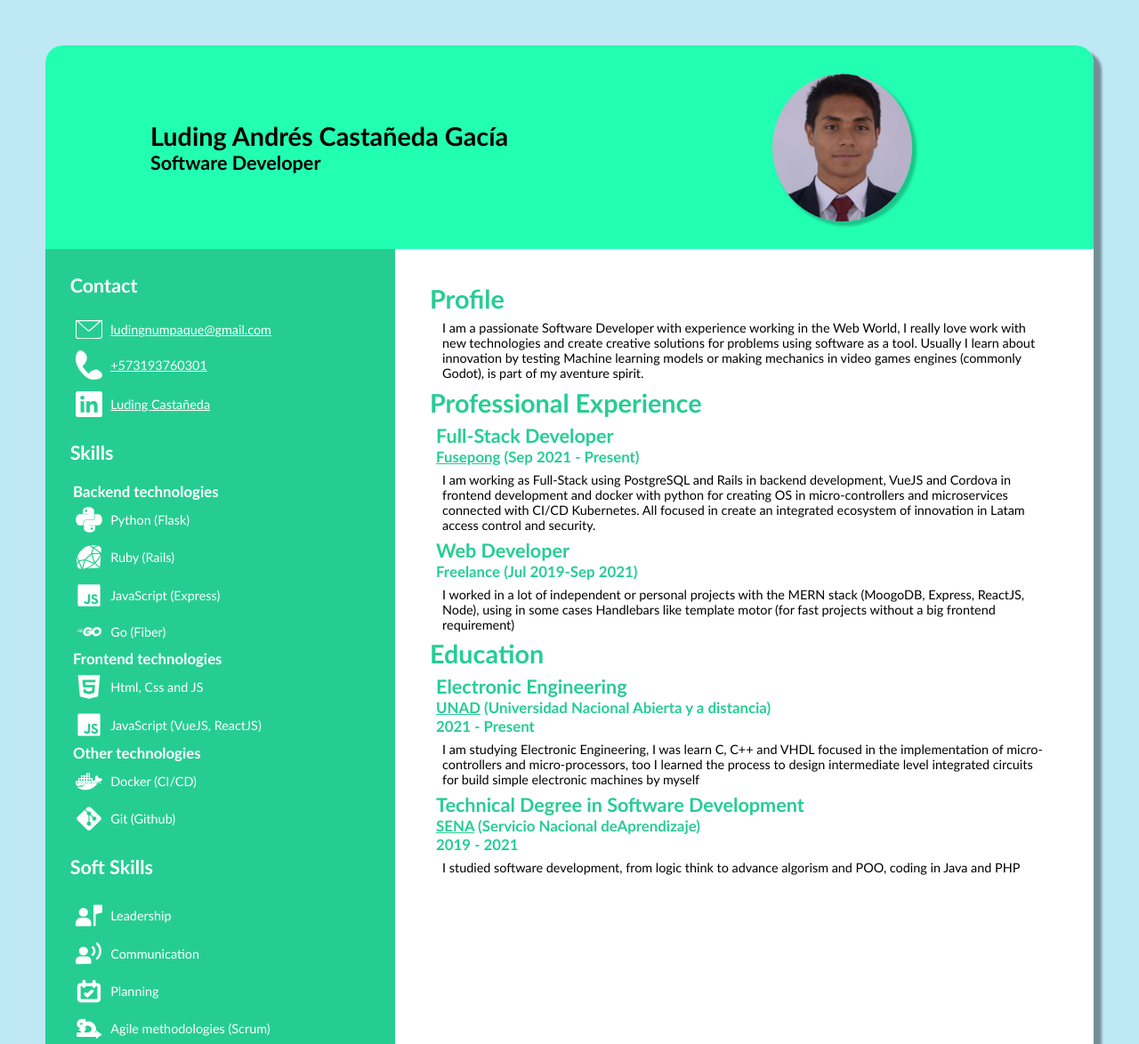
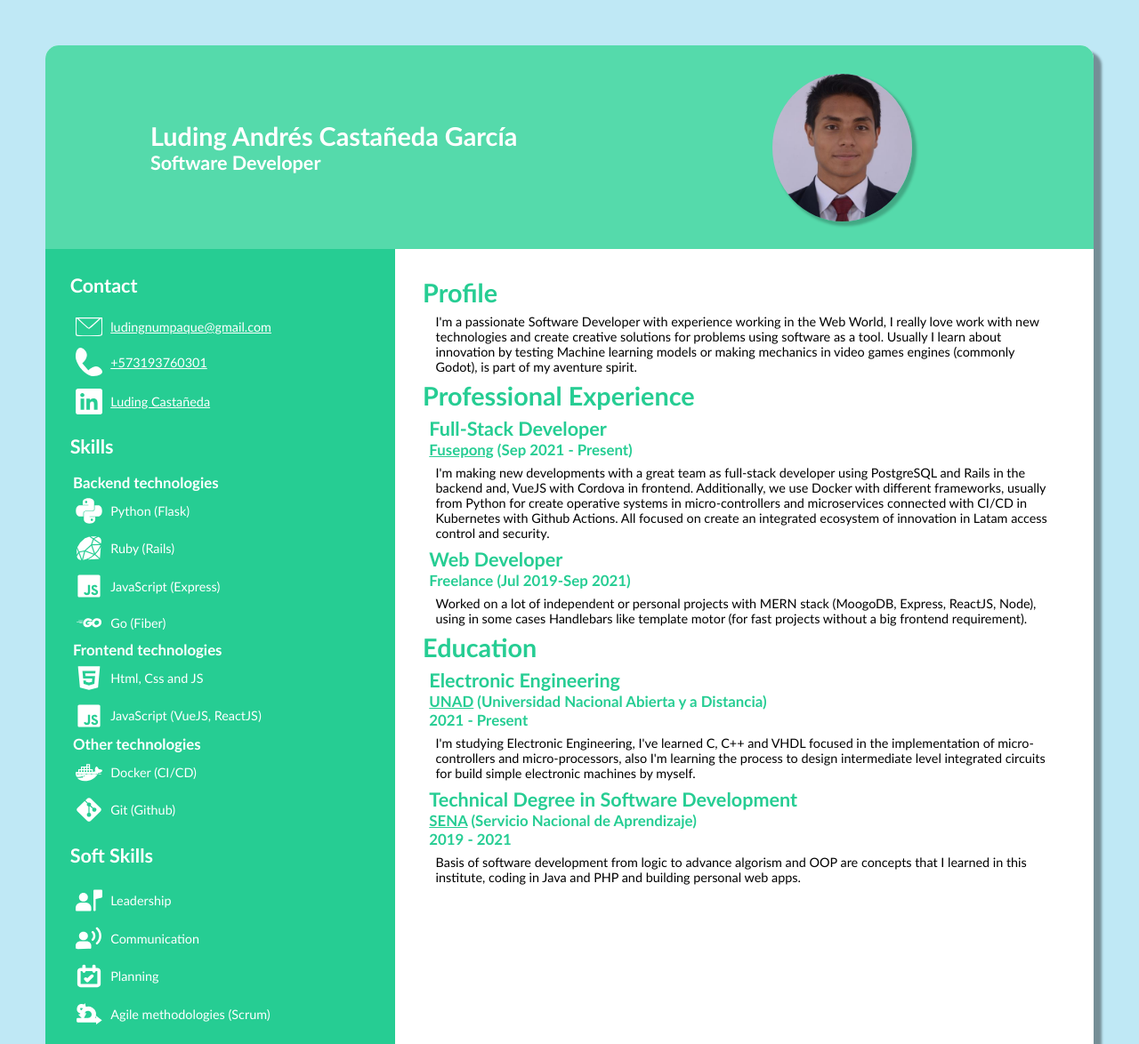
Before and after one commit to LudSkywalker/cv, a plain HTML site: page index.html in a window 1280 px wide. Shown: the top 1174 px of the page at 89% size. Drawn offline with Linux system fonts and the light colour scheme.

Commit message:
Fixed Text and added references

```diff
--- a/index.html
+++ b/index.html
@@ -2,29 +2,23 @@
 <html lang="en">
 
 <head>
-    <meta charset="UTF-8">
-    <meta name="viewport" content="width=device-width, initial-scale=1.0">
+    <meta charset="UTF-8" />
+    <meta name="viewport" content="width=device-width, initial-scale=1.0" />
     <title>Curriculum Vitae</title>
-    <link rel="stylesheet" href="style.css">
+    <link rel="stylesheet" href="style.css" />
 </head>
 
 <body>
     <div class="page">
         <header>
             <div class="title">
-                <h1>
-                    Luding Andrés Castañeda Gacía
-                </h1>
-                <h2>
-                    Software Developer
-                </h2>
+                <h1>Luding Andrés Castañeda García</h1>
+                <h2>Software Developer</h2>
             </div>
-            <img src="src/photo.jpg" alt="" class="photo">
+            <img src="src/photo.jpg" alt="" class="photo" />
         </header>
         <aside>
-            <h1>
-                Contact
-            </h1>
+            <h1>Contact</h1>
             <div class="content">
                 <div>
                     <p>
@@ -44,19 +38,14 @@
                 <div>
                     <p>
                         <img src="src/linkedIn.svg" alt="" class="icon" />
-                        <a href="https://www.linkedin.com/in/ludskywalker/" target="_blank">Luding
-                            Castañeda</a>
+                        <a href="https://www.linkedin.com/in/ludskywalker/" target="_blank">Luding Castañeda</a>
                     </p>
                 </div>
             </div>
 
-            <h1>
-                Skills
-            </h1>
+            <h1>Skills</h1>
             <div class="content">
-                <h3>
-                    Backend technologies
-                </h3>
+                <h3>Backend technologies</h3>
                 <div>
                     <p>
                         <img src="src/python.svg" alt="" class="icon" />
@@ -81,9 +70,7 @@
                         Go (Fiber)
                     </p>
                 </div>
-                <h3>
-                    Frontend technologies
-                </h3>
+                <h3>Frontend technologies</h3>
                 <div>
                     <p>
                         <img src="src/html.svg" alt="" class="icon" />
@@ -96,9 +83,7 @@
                         JavaScript (VueJS, ReactJS)
                     </p>
                 </div>
-                <h3>
-                    Other technologies
-                </h3>
+                <h3>Other technologies</h3>
                 <div>
                     <p>
                         <img src="src/docker.svg" alt="" class="icon" />
@@ -112,9 +97,7 @@
                     </p>
                 </div>
             </div>
-            <h1>
-                Soft Skills
-            </h1>
+            <h1>Soft Skills</h1>
             <div class="content">
                 <div>
                     <p>
@@ -140,84 +123,78 @@
                         Agile methodologies (Scrum)
                     </p>
                 </div>
+            </div>
+            <h1>References</h1>
 
+            <div class="content">
+                <h3>Wilson Montoya (CTO of Fusepong)</h3>
+                <p>+57 316 3993077</p>
+                <p>wilson.montoya@fusepong.com</p>
             </div>
         </aside>
 
         <main>
-            <h1>
-                Profile
-            </h1>
+            <h1>Profile</h1>
             <p>
-                I am a passionate Software Developer with experience working in the Web World, I really love work with
-                new technologies and create creative solutions for problems using software as a tool. Usually I learn
-                about innovation by testing Machine learning models or making mechanics in video games
-                engines (commonly Godot),
-                is part of my aventure spirit.
+                I'm a passionate Software Developer with experience working
+                in the Web World, I really love work with new technologies
+                and create creative solutions for problems using software as
+                a tool. Usually I learn about innovation by testing Machine
+                learning models or making mechanics in video games engines
+                (commonly Godot), is part of my aventure spirit.
             </p>
-            <h1>
-                Professional Experience
-            </h1>
-            <h2>
-                Full-Stack Developer
-            </h2>
+            <h1>Professional Experience</h1>
+            <h2>Full-Stack Developer</h2>
             <h3>
-                <a href="https://fuseaccess.com/" target="_blank">Fusepong</a> (Sep 2021 - Present)
+                <a href="https://fuseaccess.com/" target="_blank">Fusepong</a>
+                (Sep 2021 - Present)
             </h3>
             <p>
-                I am working as Full-Stack using PostgreSQL and Rails in backend development, VueJS and Cordova in
-                frontend development and docker with python for creating OS in micro-controllers and microservices
-                connected with CI/CD Kubernetes.
-                All focused in create an integrated ecosystem of innovation in Latam access control and security.
+                I'm making new developments with a great team as full-stack
+                developer using PostgreSQL and Rails in the backend and,
+                VueJS with Cordova in frontend. Additionally, we use Docker with
+                different frameworks, usually from Python for create
+                operative systems in micro-controllers and microservices
+                connected with CI/CD in Kubernetes with Github Actions. All
+                focused on create an integrated ecosystem of innovation in
+                Latam access control and security.
             </p>
-            <h2>
-                Web Developer
-            </h2>
-            <h3>
-                Freelance (Jul 2019-Sep 2021)
-            </h3>
+            <h2>Web Developer</h2>
+            <h3>Freelance (Jul 2019-Sep 2021)</h3>
             <p>
-                I worked in a lot of independent or personal projects with the MERN stack (MoogoDB, Express,
-                ReactJS, Node), using in some cases Handlebars like template motor (for fast projects without a big
-                frontend requirement)
-
+                Worked on a lot of independent or personal projects with
+                MERN stack (MoogoDB, Express, ReactJS, Node), using in some
+                cases Handlebars like template motor (for fast projects
+                without a big frontend requirement).
             </p>
 
-            <h1>
-                Education
-            </h1>
-            <h2>
-                Electronic Engineering
-            </h2>
+            <h1>Education</h1>
+            <h2>Electronic Engineering</h2>
             <h3>
-                <a href="https://www.unad.edu.co" target="_blank">UNAD</a> (Universidad Nacional Abierta y a distancia)
+                <a href="https://www.unad.edu.co" target="_blank">UNAD</a>
+                (Universidad Nacional Abierta y a Distancia)
             </h3>
-            <h3>
-                2021 - Present
-            </h3>
+            <h3>2021 - Present</h3>
             <p>
-                I am studying Electronic Engineering, I was learn C, C++ and VHDL focused in the implementation of
-                micro-controllers
-                and micro-processors, too I learned the process to design intermediate level integrated circuits for
-                build
-                simple electronic machines by myself
+                I'm studying Electronic Engineering, I've learned C, C++ and
+                VHDL focused in the implementation of micro-controllers and
+                micro-processors, also I'm learning the process to design
+                intermediate level integrated circuits for build simple
+                electronic machines by myself.
             </p>
-            <h2>
-                Technical Degree in Software Development
-            </h2>
+            <h2>Technical Degree in Software Development</h2>
             <h3>
                 <a href="https://www.sena.edu.co/es-co/Paginas/default.aspx" target="_blank">SENA</a>
-                (Servicio Nacional deAprendizaje)
+                (Servicio Nacional de Aprendizaje)
             </h3>
-            <h3>
-                2019 - 2021
-            </h3>
+            <h3>2019 - 2021</h3>
             <p>
-                I studied software development, from logic think to advance algorism and POO, coding in Java and PHP
+                Basis of software development from logic to advance algorism
+                and OOP are concepts that I learned in this institute, coding in Java and PHP and building personal web
+                apps.
             </p>
         </main>
     </div>
-
 </body>
 
 </html>
--- a/style.css
+++ b/style.css
@@ -1,5 +1,5 @@
 :root {
-	--border-size: 20px;
+	--border-size: 15px;
 }
 
 * {
@@ -28,7 +28,8 @@ header {
 	grid-column: 1/4;
 	display: grid;
 	grid-template-columns: 1fr 1fr 1fr;
-	background-color: #22ffb2;
+	background-color: #55daab;
+	color: white;
 }
 .title {
 	grid-column: 1/3;
@@ -65,7 +66,7 @@ aside p{
 }
 .content {
 	justify-content: center;
-	padding: 6% 1%;
+	padding: 5% 1%;
 }
 .content div {
 	padding: 2% 1%;
@@ -75,7 +76,7 @@ aside p{
 }
 
 main {
-	padding: 5%;
+	padding: 4%;
 	grid-column: 2/4;
 }
 main * {
```
Also changed, not shown: 1 other file.
